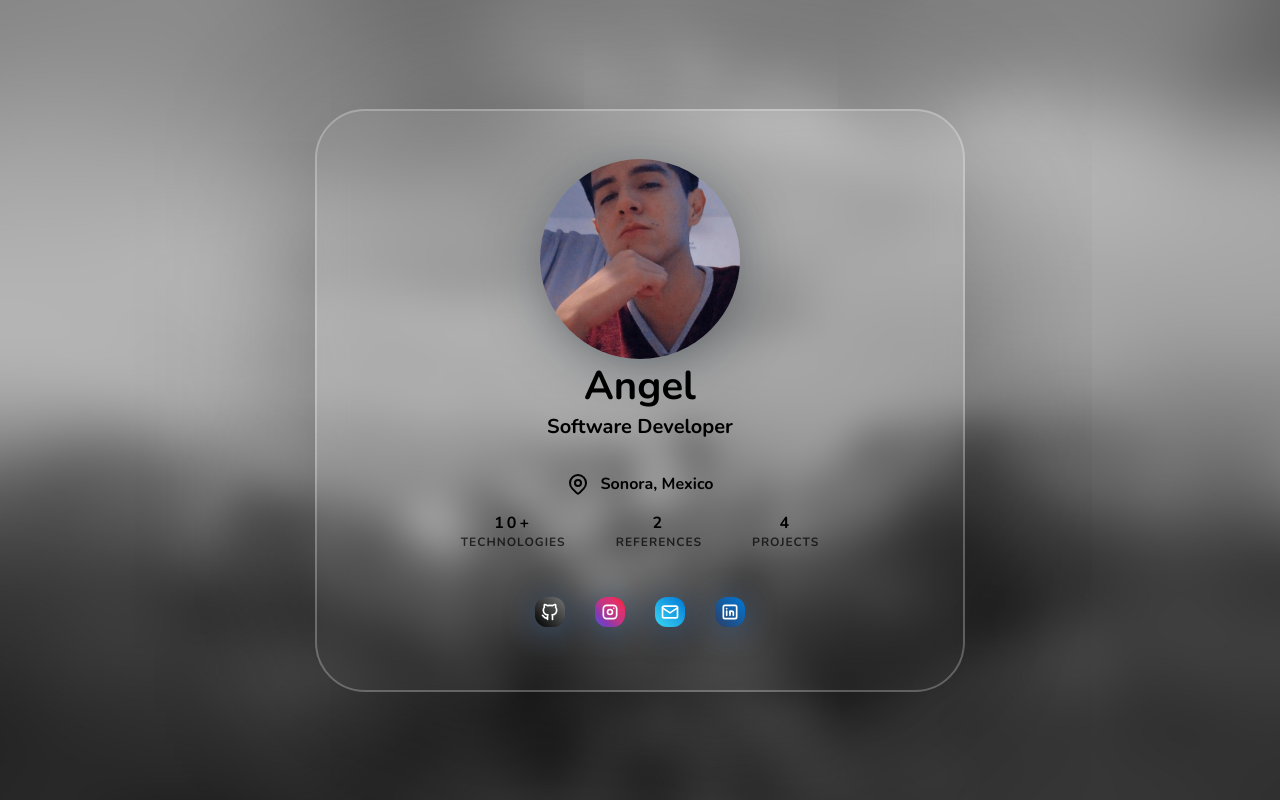
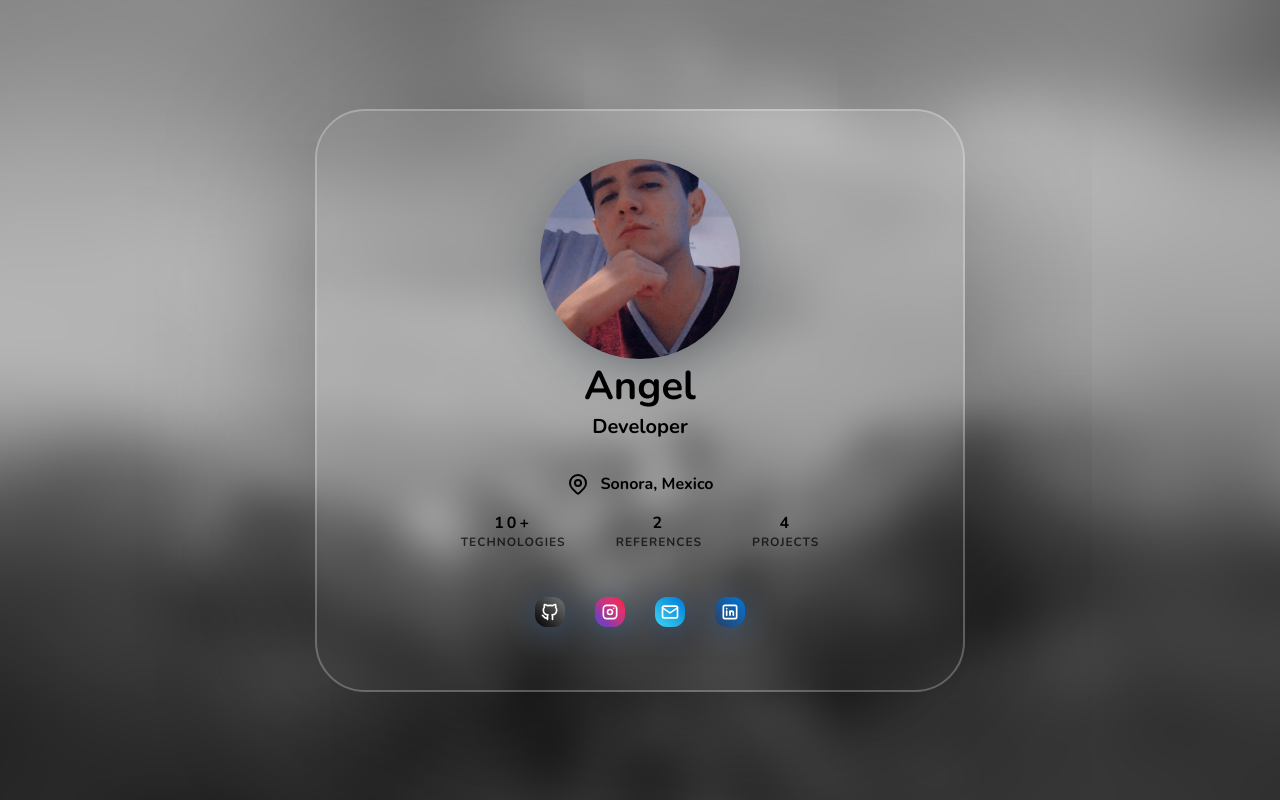
Before and after one commit to ang3lfco/home, a plain HTML site: page index.html in a window 1280 px wide. Drawn offline with nearby package versions, Linux system fonts and the light colour scheme.

Commit message:
Update index.html

```diff
--- a/index.html
+++ b/index.html
@@ -19,7 +19,7 @@
                     Angel
                 </h1>
                 <div>
-                    Software Developer
+                    Developer
                 </div>
                 <!--
                                     <div class="images">
```
